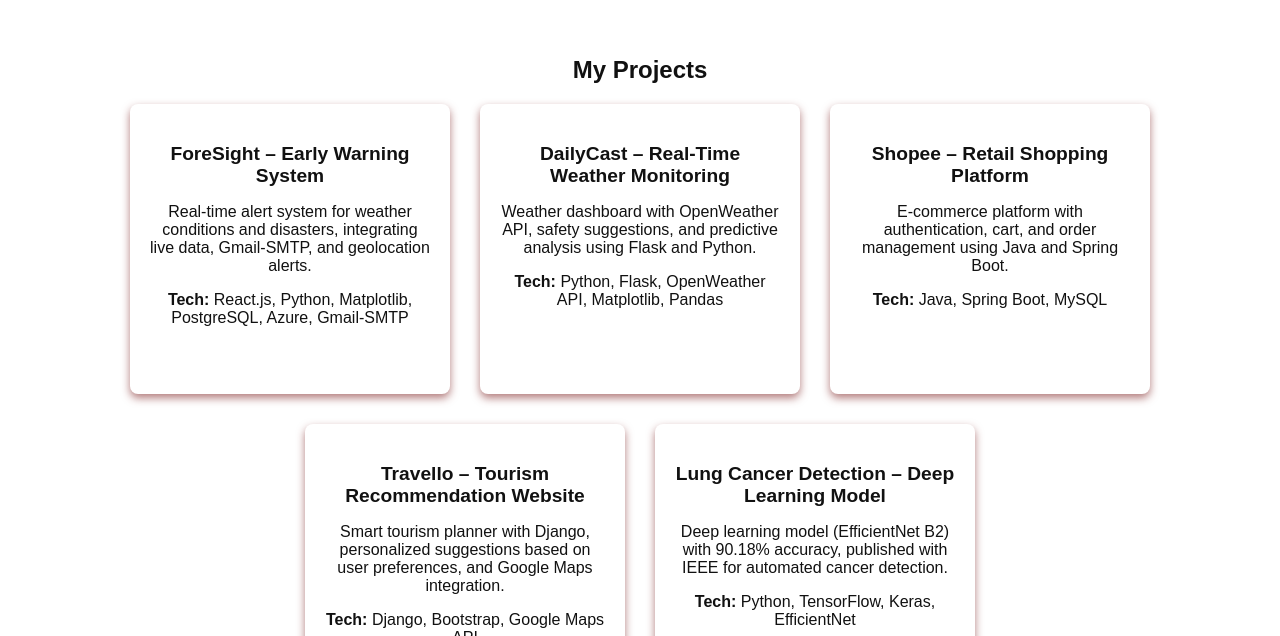
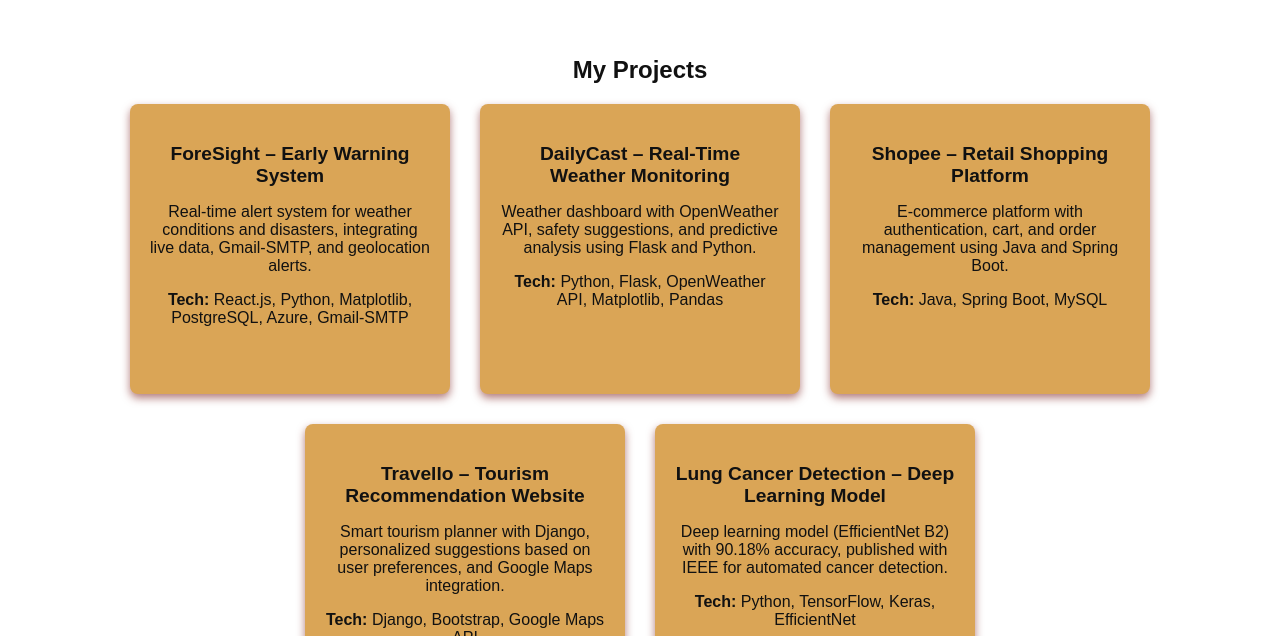
Before and after one commit to dakhilram/portfolio, a React (Create React App) app: page / in a window 1280 px wide. Shown: the part 2044-2680 px from the top of the page. Built offline with nearby package versions, Linux system fonts and the light colour scheme.

Commit message:
Update projects.css

```diff
--- a/src/styles/projects.css
+++ b/src/styles/projects.css
@@ -1,7 +1,6 @@
 .projects-container {
   text-align: center;
   padding: 80px;
-  background-color: #ffffff;
 }
 
 .project-cards {
@@ -12,7 +11,7 @@
 }
 
 .project-card {
-  background: white;
+  background: rgb(218, 165, 86);
   height: 250px;
   padding: 20px;
   border-radius: 8px;
```
